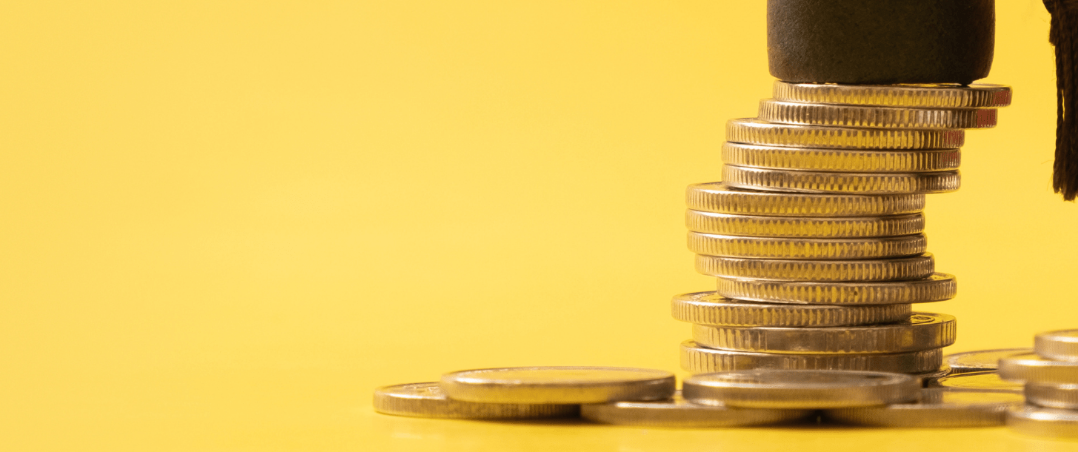
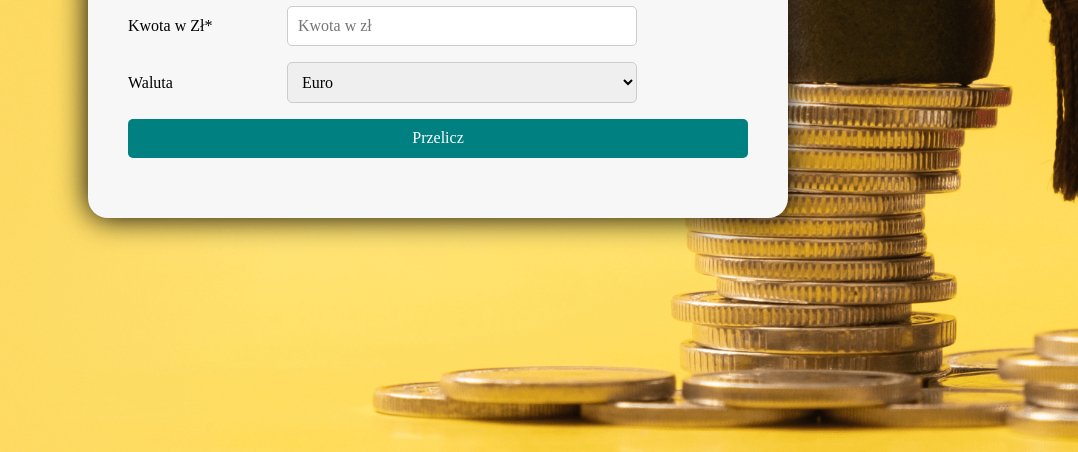
Before and after one commit to TomaszBrylski/currency-conventer, a plain HTML site: page index.html in a window 1280 px wide. Shown: the part 348-800 px from the top of the page, without its empty margins (202-1280 px from the left). Drawn offline with nearby package versions, Linux system fonts and the light colour scheme.

Commit message:
Changed the code in container.css and style.css. Added "Flex-basic" in container.css and added "display: flex" to .body element.

```diff
--- a/css/container.css
+++ b/css/container.css
@@ -1,5 +1,8 @@
 .container {
-  max-width: 700px;
-  margin: 0 auto;
-  padding: 0 20px;
+  flex-basis: 700px;
+  margin: 20px;
+  padding: 40px;
+  background: hsl(0, 0%, 97%);
+  border-radius: 20px;
+  box-shadow: 0 0 30px black;
 }
--- a/css/style.css
+++ b/css/style.css
@@ -9,10 +9,13 @@ html {
 }
 
 .body {
-  width: auto;
-    background-image: url("../images/yellowBackground.png");
-    background-position: center;
-    background-repeat: no-repeat;
-    background-attachment: fixed;
-    background-size: cover;
+  display: flex;
+  align-items: center;
+  justify-content: center;
+  min-height: 100vh;
+  background-image: url("../images/yellowBackground.png");
+  background-position: center;
+  background-repeat: no-repeat;
+  background-attachment: fixed;
+  background-size: cover;
 }
```
